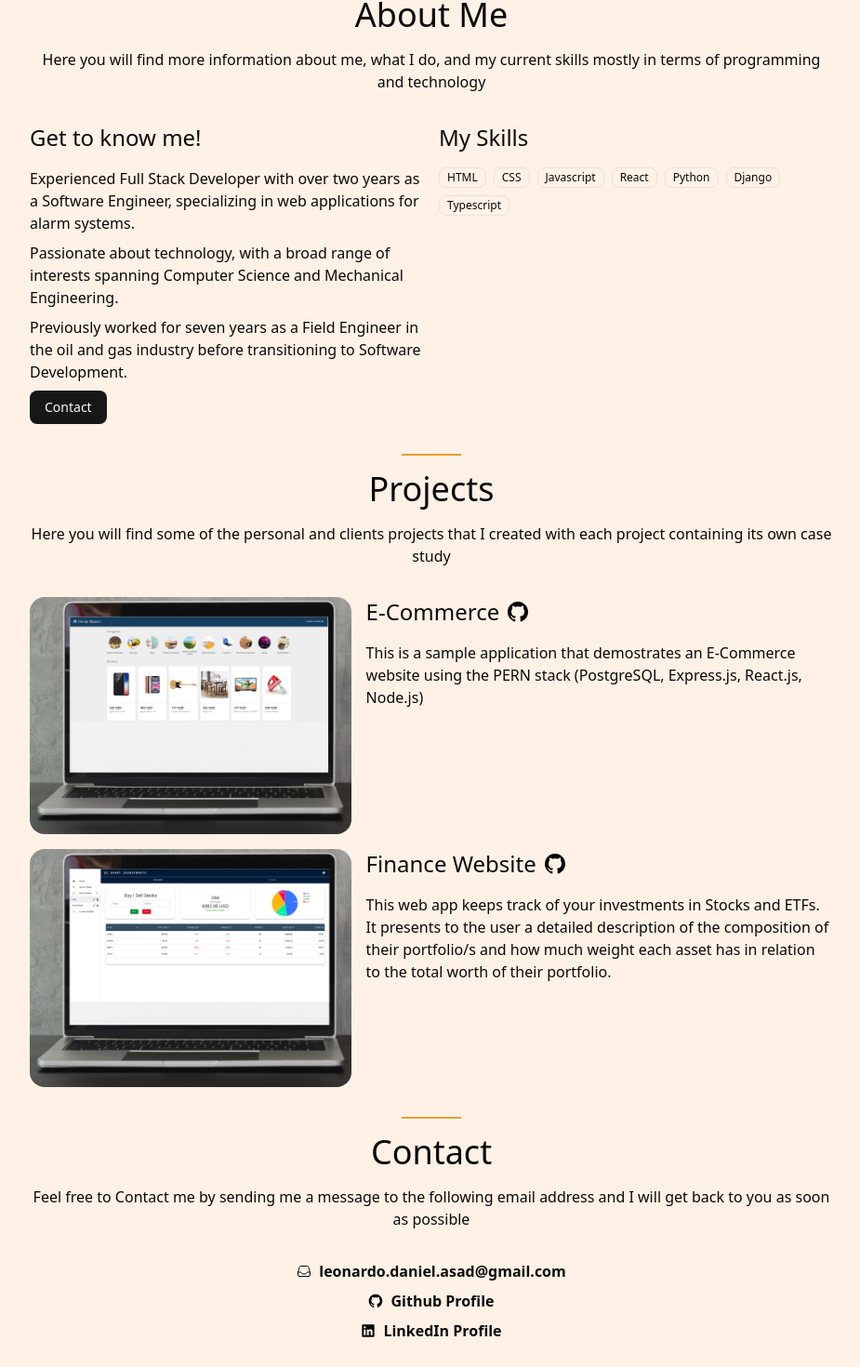
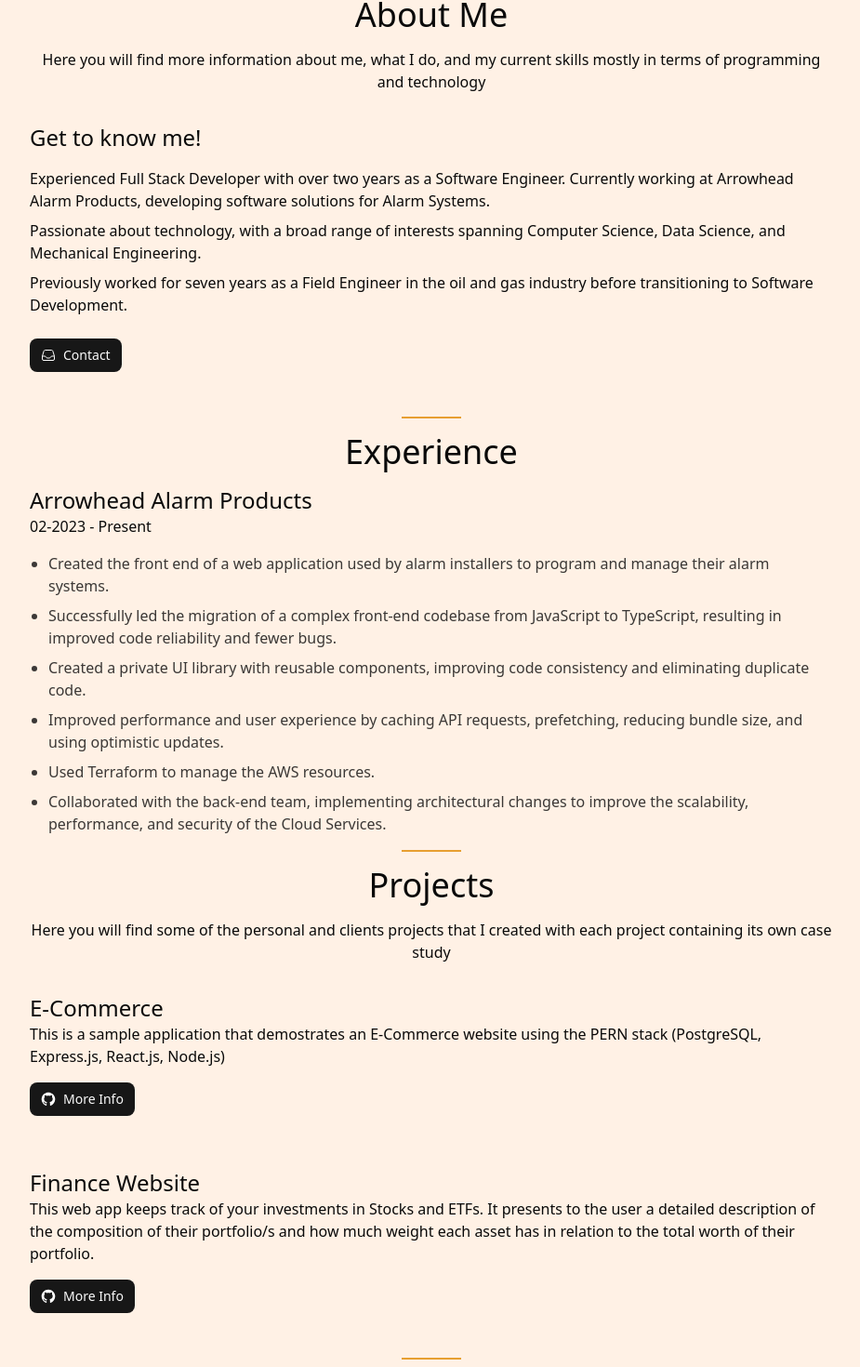
Before and after one commit to leonardo-asad/personal-website, a Next.js app: page / in a window 1280 px wide. Shown: the part 854-2324 px from the top of the page at 93% size, without its empty margins (176-1101 px from the left). Built offline with nearby package versions, Linux system fonts and the light colour scheme; a web font is replaced by a local one.

Commit message:
update content

```diff
--- a/app/page.tsx
+++ b/app/page.tsx
@@ -1,7 +1,5 @@
-import Image from "next/image";
+import { buttonVariants } from "@/components/ui/button";
 import Link from "next/link";
-import { buttonVariants } from "@/components/ui/button";
-import { Badge } from "@/components/ui/badge";
 
 export default function Home() {
   return (
@@ -30,9 +28,9 @@ export default function Home() {
                 className={`${buttonVariants({
                   variant: "default",
                 })} max-w-fit`}
-                href="#projects"
+                href="#about-me"
               >
-                Projects
+                Experience
               </Link>
             </div>
           </div>
@@ -44,17 +42,18 @@ export default function Home() {
             Here you will find more information about me, what I do, and my
             current skills mostly in terms of programming and technology
           </h3>
-          <div className="grid grid-cols-1 sm:grid-cols-2 gap-4 my-4">
+          <div className="grid grid-cols-1 my-4">
             <div>
               <h2 className="text-2xl mb-4">Get to know me!</h2>
               <p className="mb-2">
                 Experienced Full Stack Developer with over two years as a
-                Software Engineer, specializing in web applications for alarm
-                systems.
+                Software Engineer. Currently working at Arrowhead Alarm
+                Products, developing software solutions for Alarm Systems.
               </p>
               <p className="mb-2">
                 Passionate about technology, with a broad range of interests
-                spanning Computer Science and Mechanical Engineering.
+                spanning Computer Science, Data Science, and Mechanical
+                Engineering.
               </p>
               <p className="mb-2">
                 Previously worked for seven years as a Field Engineer in the oil
@@ -63,13 +62,27 @@ export default function Home() {
               <Link
                 className={`${buttonVariants({
                   variant: "default",
-                })} max-w-fit`}
+                })} max-w-fit my-4`}
                 href="#contact"
               >
+                <svg
+                  xmlns="http://www.w3.org/2000/svg"
+                  fill="none"
+                  viewBox="0 0 24 24"
+                  strokeWidth={1.5}
+                  stroke="currentColor"
+                  className="size-4"
+                >
+                  <path
+                    strokeLinecap="round"
+                    strokeLinejoin="round"
+                    d="M2.25 13.5h3.86a2.25 2.25 0 0 1 2.012 1.244l.256.512a2.25 2.25 0 0 0 2.013 1.244h3.218a2.25 2.25 0 0 0 2.013-1.244l.256-.512a2.25 2.25 0 0 1 2.013-1.244h3.859m-19.5.338V18a2.25 2.25 0 0 0 2.25 2.25h15A2.25 2.25 0 0 0 21.75 18v-4.162c0-.224-.034-.447-.1-.661L19.24 5.338a2.25 2.25 0 0 0-2.15-1.588H6.911a2.25 2.25 0 0 0-2.15 1.588L2.35 13.177a2.25 2.25 0 0 0-.1.661Z"
+                  />
+                </svg>
                 Contact
               </Link>
             </div>
-            <div>
+            {/* <div>
               <h2 className="text-2xl mb-4">My Skills</h2>
               <div className="flex flex-row flex-wrap gap-2">
                 {[
@@ -86,8 +99,39 @@ export default function Home() {
                   </Badge>
                 ))}
               </div>
+            </div> */}
           </div>
-          </div>
+        </section>
+        <hr className="border-t-2 border-(--divider) w-16 mx-auto" />
+        <section id="experience" className="my-4">
+          <h1 className="text-4xl text-center mb-4">Experience</h1>
+          <h2 className="text-2xl">Arrowhead Alarm Products</h2>
+          <h3>02-2023 - Present</h3>
+          <ul className="list-disc list-outside space-y-2 pl-5 text-foreground/80 mt-4">
+            <li>
+              Created the front end of a web application used by alarm
+              installers to program and manage their alarm systems.
+            </li>
+            <li>
+              Successfully led the migration of a complex front-end codebase
+              from JavaScript to TypeScript, resulting in improved code
+              reliability and fewer bugs.
+            </li>
+            <li>
+              Created a private UI library with reusable components, improving
+              code consistency and eliminating duplicate code.
+            </li>
+            <li>
+              Improved performance and user experience by caching API requests,
+              prefetching, reducing bundle size, and using optimistic updates.
+            </li>
+            <li>Used Terraform to manage the AWS resources.</li>
+            <li>
+              Collaborated with the back-end team, implementing architectural
+              changes to improve the scalability, performance, and security of
+              the Cloud Services.
+            </li>
+          </ul>
         </section>
         <hr className="border-t-2 border-(--divider) w-16 mx-auto" />
         <section id="projects" className="py-4">
@@ -97,21 +141,20 @@ export default function Home() {
             created with each project containing its own case study
           </h3>
           <div className="grid grid-rows-2 my-4 gap-4">
-            <div className="flex flex-row flex-wrap">
-              <Image
-                src="/e-commerce-image.png"
-                alt="e-commerce image"
-                className="w-full md:w-2/5 rounded-2xl"
-                width={1000}
-                height={1000}
-              />
-              <div className="w-full md:w-3/5 pt-4 md:pt-0 md:pl-4">
+            <div>
+              <h2 className="text-2xl">E-Commerce</h2>
+              <p>
+                This is a sample application that demostrates an E-Commerce
+                website using the PERN stack (PostgreSQL, Express.js, React.js,
+                Node.js)
+              </p>
               <Link
+                className={`${buttonVariants({
+                  variant: "default",
+                })} max-w-fit my-4`}
                 href="https://github.com/leonardo-asad/E-Commerce"
                 target="_blank"
-                  className="inline-flex gap-2 justify-center items-center mb-4"
               >
-                  <h2 className="text-2xl">E-Commerce</h2>
                 <svg
                   height="32"
                   aria-hidden="true"
@@ -119,34 +162,32 @@ export default function Home() {
                   version="1.1"
                   width="32"
                   data-view-component="true"
-                    className="size-6"
+                  className="size-4"
                 >
-                    <path d="M12 1C5.9225 1 1 5.9225 1 12C1 16.8675 4.14875 20.9787 8.52125 22.4362C9.07125 22.5325 9.2775 22.2025 9.2775 21.9137C9.2775 21.6525 9.26375 20.7862 9.26375 19.865C6.5 20.3737 5.785 19.1912 5.565 18.5725C5.44125 18.2562 4.905 17.28 4.4375 17.0187C4.0525 16.8125 3.5025 16.3037 4.42375 16.29C5.29 16.2762 5.90875 17.0875 6.115 17.4175C7.105 19.0812 8.68625 18.6137 9.31875 18.325C9.415 17.61 9.70375 17.1287 10.02 16.8537C7.5725 16.5787 5.015 15.63 5.015 11.4225C5.015 10.2262 5.44125 9.23625 6.1425 8.46625C6.0325 8.19125 5.6475 7.06375 6.2525 5.55125C6.2525 5.55125 7.17375 5.2625 9.2775 6.67875C10.1575 6.43125 11.0925 6.3075 12.0275 6.3075C12.9625 6.3075 13.8975 6.43125 14.7775 6.67875C16.8813 5.24875 17.8025 5.55125 17.8025 5.55125C18.4075 7.06375 18.0225 8.19125 17.9125 8.46625C18.6138 9.23625 19.04 10.2125 19.04 11.4225C19.04 15.6437 16.4688 16.5787 14.0213 16.8537C14.42 17.1975 14.7638 17.8575 14.7638 18.8887C14.7638 20.36 14.75 21.5425 14.75 21.9137C14.75 22.2025 14.9563 22.5462 15.5063 22.4362C19.8513 20.9787 23 16.8537 23 12C23 5.9225 18.0775 1 12 1Z"></path>
+                  <path
+                    fill="#fff"
+                    d="M12 1C5.9225 1 1 5.9225 1 12C1 16.8675 4.14875 20.9787 8.52125 22.4362C9.07125 22.5325 9.2775 22.2025 9.2775 21.9137C9.2775 21.6525 9.26375 20.7862 9.26375 19.865C6.5 20.3737 5.785 19.1912 5.565 18.5725C5.44125 18.2562 4.905 17.28 4.4375 17.0187C4.0525 16.8125 3.5025 16.3037 4.42375 16.29C5.29 16.2762 5.90875 17.0875 6.115 17.4175C7.105 19.0812 8.68625 18.6137 9.31875 18.325C9.415 17.61 9.70375 17.1287 10.02 16.8537C7.5725 16.5787 5.015 15.63 5.015 11.4225C5.015 10.2262 5.44125 9.23625 6.1425 8.46625C6.0325 8.19125 5.6475 7.06375 6.2525 5.55125C6.2525 5.55125 7.17375 5.2625 9.2775 6.67875C10.1575 6.43125 11.0925 6.3075 12.0275 6.3075C12.9625 6.3075 13.8975 6.43125 14.7775 6.67875C16.8813 5.24875 17.8025 5.55125 17.8025 5.55125C18.4075 7.06375 18.0225 8.19125 17.9125 8.46625C18.6138 9.23625 19.04 10.2125 19.04 11.4225C19.04 15.6437 16.4688 16.5787 14.0213 16.8537C14.42 17.1975 14.7638 17.8575 14.7638 18.8887C14.7638 20.36 14.75 21.5425 14.75 21.9137C14.75 22.2025 14.9563 22.5462 15.5063 22.4362C19.8513 20.9787 23 16.8537 23 12C23 5.9225 18.0775 1 12 1Z"
+                  ></path>
                 </svg>
+                More Info
               </Link>
+            </div>
 
+            <div>
+              <h2 className="text-2xl">Finance Website</h2>
               <p>
-                  This is a sample application that demostrates an E-Commerce
-                  website using the PERN stack (PostgreSQL, Express.js,
-                  React.js, Node.js)
+                This web app keeps track of your investments in Stocks and ETFs.
+                It presents to the user a detailed description of the
+                composition of their portfolio/s and how much weight each asset
+                has in relation to the total worth of their portfolio.
               </p>
-              </div>
-            </div>
-            <div className="flex flex-row flex-wrap">
-              <Image
-                src="/finance-website-image.png"
-                alt="e-commerce image"
-                width={1000}
-                height={1000}
-                className="w-full md:w-2/5 rounded-2xl"
-              />
-              <div className="w-full md:w-3/5 pt-4 md:pt-0 md:pl-4">
               <Link
+                className={`${buttonVariants({
+                  variant: "default",
+                })} max-w-fit my-4`}
                 href="https://github.com/leonardo-asad/Portfolio-App"
                 target="_blank"
-                  className="inline-flex gap-2 justify-center items-center mb-4"
               >
-                  <h2 className="text-2xl">Finance Website</h2>
                 <svg
                   height="32"
                   aria-hidden="true"
@@ -154,18 +195,15 @@ export default function Home() {
                   version="1.1"
                   width="32"
                   data-view-component="true"
-                    className="size-6"
+                  className="size-4"
                 >
-                    <path d="M12 1C5.9225 1 1 5.9225 1 12C1 16.8675 4.14875 20.9787 8.52125 22.4362C9.07125 22.5325 9.2775 22.2025 9.2775 21.9137C9.2775 21.6525 9.26375 20.7862 9.26375 19.865C6.5 20.3737 5.785 19.1912 5.565 18.5725C5.44125 18.2562 4.905 17.28 4.4375 17.0187C4.0525 16.8125 3.5025 16.3037 4.42375 16.29C5.29 16.2762 5.90875 17.0875 6.115 17.4175C7.105 19.0812 8.68625 18.6137 9.31875 18.325C9.415 17.61 9.70375 17.1287 10.02 16.8537C7.5725 16.5787 5.015 15.63 5.015 11.4225C5.015 10.2262 5.44125 9.23625 6.1425 8.46625C6.0325 8.19125 5.6475 7.06375 6.2525 5.55125C6.2525 5.55125 7.17375 5.2625 9.2775 6.67875C10.1575 6.43125 11.0925 6.3075 12.0275 6.3075C12.9625 6.3075 13.8975 6.43125 14.7775 6.67875C16.8813 5.24875 17.8025 5.55125 17.8025 5.55125C18.4075 7.06375 18.0225 8.19125 17.9125 8.46625C18.6138 9.23625 19.04 10.2125 19.04 11.4225C19.04 15.6437 16.4688 16.5787 14.0213 16.8537C14.42 17.1975 14.7638 17.8575 14.7638 18.8887C14.7638 20.36 14.75 21.5425 14.75 21.9137C14.75 22.2025 14.9563 22.5462 15.5063 22.4362C19.8513 20.9787 23 16.8537 23 12C23 5.9225 18.0775 1 12 1Z"></path>
+                  <path
+                    fill="#fff"
+                    d="M12 1C5.9225 1 1 5.9225 1 12C1 16.8675 4.14875 20.9787 8.52125 22.4362C9.07125 22.5325 9.2775 22.2025 9.2775 21.9137C9.2775 21.6525 9.26375 20.7862 9.26375 19.865C6.5 20.3737 5.785 19.1912 5.565 18.5725C5.44125 18.2562 4.905 17.28 4.4375 17.0187C4.0525 16.8125 3.5025 16.3037 4.42375 16.29C5.29 16.2762 5.90875 17.0875 6.115 17.4175C7.105 19.0812 8.68625 18.6137 9.31875 18.325C9.415 17.61 9.70375 17.1287 10.02 16.8537C7.5725 16.5787 5.015 15.63 5.015 11.4225C5.015 10.2262 5.44125 9.23625 6.1425 8.46625C6.0325 8.19125 5.6475 7.06375 6.2525 5.55125C6.2525 5.55125 7.17375 5.2625 9.2775 6.67875C10.1575 6.43125 11.0925 6.3075 12.0275 6.3075C12.9625 6.3075 13.8975 6.43125 14.7775 6.67875C16.8813 5.24875 17.8025 5.55125 17.8025 5.55125C18.4075 7.06375 18.0225 8.19125 17.9125 8.46625C18.6138 9.23625 19.04 10.2125 19.04 11.4225C19.04 15.6437 16.4688 16.5787 14.0213 16.8537C14.42 17.1975 14.7638 17.8575 14.7638 18.8887C14.7638 20.36 14.75 21.5425 14.75 21.9137C14.75 22.2025 14.9563 22.5462 15.5063 22.4362C19.8513 20.9787 23 16.8537 23 12C23 5.9225 18.0775 1 12 1Z"
+                  ></path>
                 </svg>
+                More Info
               </Link>
-                <p>
-                  This web app keeps track of your investments in Stocks and
-                  ETFs. It presents to the user a detailed description of the
-                  composition of their portfolio/s and how much weight each
-                  asset has in relation to the total worth of their portfolio.
-                </p>
-              </div>
             </div>
           </div>
         </section>
```
Lines whose indentation alone changed are shown as unchanged.
